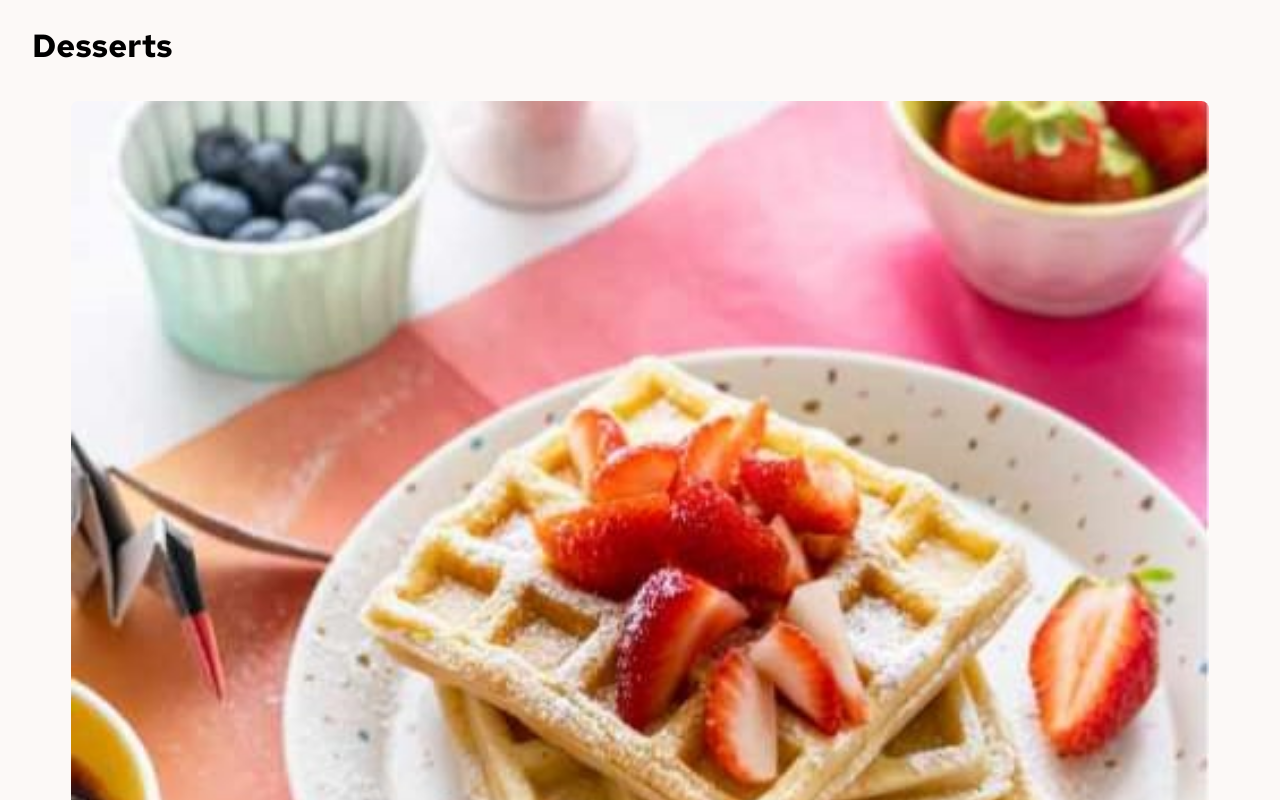
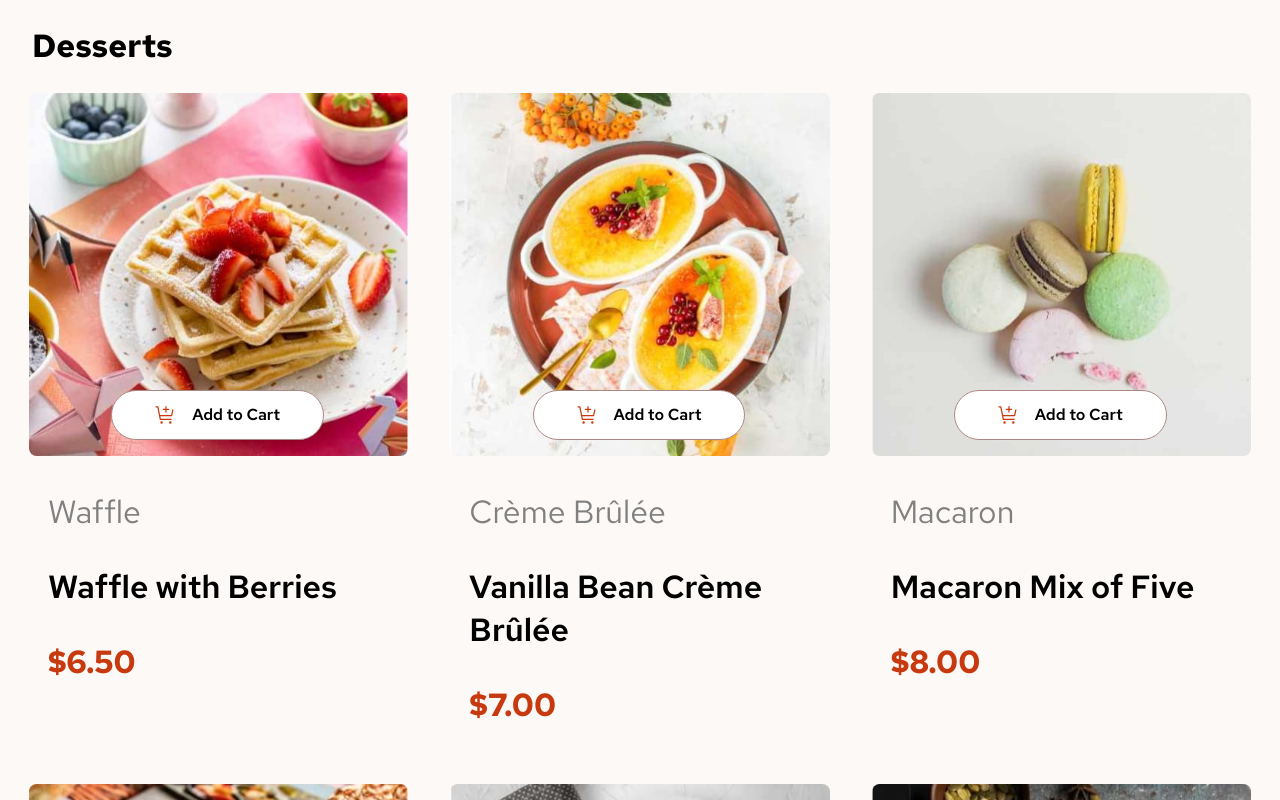
Before and after one commit to Daniel-san8/Ecommerce, a React (Vite) app: page / in a window 1280 px wide. Shown: the top 800 px of the page. Built offline with nearby package versions, Linux system fonts and the light colour scheme.

Commit message:
responsivo para laptop feito

```diff
--- a/src/components/Carrinho/ButtonImg/ButtonImg.jsx
+++ b/src/components/Carrinho/ButtonImg/ButtonImg.jsx
@@ -2,21 +2,64 @@ import styled from "styled-components";
 
 export const StyledContainerButtonCart = styled.div`
   background-color: white;
+
   width: ${(props) => {
-    return props.$larguraUsuario >= 768 ? "80%" : "50%";
+    if (props.$larguraUsuario >= 1024) {
+      return "50%";
+    } else if (props.$larguraUsuario < 1024 && props.$larguraUsuario >= 768) {
+      return "80%";
+    } else if (
+      props.$larguraUsuario < 1024 &&
+      props.$larguraUsuario < 768 &&
+      props.$larguraUsuario <= 425
+    ) {
+      return "50%";
+    }
   }};
+
   height: ${(props) => {
-    return props.$larguraUsuario >= 768 ? "8%" : "10%";
+    if (props.$larguraUsuario >= 1024) {
+      return "7%";
+    } else if (props.$larguraUsuario < 1024 && props.$larguraUsuario >= 768) {
+      return "8%";
+    } else if (
+      props.$larguraUsuario < 1024 &&
+      props.$larguraUsuario < 768 &&
+      props.$larguraUsuario <= 425
+    ) {
+      return "10%";
+    }
   }};
+
   max-width: 300px;
   position: absolute;
+
   bottom: ${(props) => {
-    return props.$larguraUsuario >= 768 ? "24%" : "130px";
+    if (props.$larguraUsuario >= 1024) {
+      return "46%";
+    } else if (props.$larguraUsuario < 1024 && props.$larguraUsuario >= 768) {
+      return "24%";
+    } else if (
+      props.$larguraUsuario < 1024 &&
+      props.$larguraUsuario < 768 &&
+      props.$larguraUsuario <= 425
+    ) {
+      return "130px";
+    }
   }};
   right: ${(props) => {
-    return props.$larguraUsuario >= 768 ? "30%" : "25%";
+    if (props.$larguraUsuario >= 1024) {
+      return "25%";
+    } else if (props.$larguraUsuario < 1024 && props.$larguraUsuario >= 768) {
+      return "30%";
+    } else if (
+      props.$larguraUsuario < 1024 &&
+      props.$larguraUsuario < 768 &&
+      props.$larguraUsuario <= 425
+    ) {
+      return "25%";
+    }
   }};
-
   display: ${(props) => (props.$quantidade <= 0 ? "flex" : "none")};
   justify-content: center;
   align-items: center;
@@ -26,13 +69,41 @@ export const StyledContainerButtonCart = styled.div`
   }};
   border: 1px solid hsl(7, 20%, 60%);
   cursor: pointer;
+
   font-size: ${(props) => {
-    return props.$larguraUsuario >= 768 ? "1.5rem" : "1rem";
+    if (props.$larguraUsuario >= 1024) {
+      return "1rem";
+    } else if (props.$larguraUsuario < 1024 && props.$larguraUsuario >= 768) {
+      return "1.5rem";
+    } else if (
+      props.$larguraUsuario < 1024 &&
+      props.$larguraUsuario < 768 &&
+      props.$larguraUsuario <= 425
+    ) {
+      return "1rem";
+    }
   }};
+
   transition: 0.2s;
   &:hover {
     filter: grayscale(0.5);
   }
+`;
+
+export const StyledCarrinhoProntoImg = styled.img`
+  height: ${(props) => {
+    if (props.$larguraUsuario >= 1024) {
+      return "initial";
+    } else if (props.$larguraUsuario < 1024 && props.$larguraUsuario >= 768) {
+      return "35px";
+    } else if (
+      props.$larguraUsuario < 1024 &&
+      props.$larguraUsuario < 768 &&
+      props.$larguraUsuario <= 425
+    ) {
+      return "initial";
+    }
+  }};
 `;
 
 export const StyledTextoButtonCart = styled.span`
@@ -49,10 +120,30 @@ export const StyledButtonOnProduct = styled.div`
   max-width: 300px;
   position: absolute;
   bottom: ${(props) => {
-    return props.$larguraUsuario >= 768 ? "24%" : "130px";
+    if (props.$larguraUsuario >= 1024) {
+      return "46%";
+    } else if (props.$larguraUsuario < 1024 && props.$larguraUsuario >= 768) {
+      return "24%";
+    } else if (
+      props.$larguraUsuario < 1024 &&
+      props.$larguraUsuario < 768 &&
+      props.$larguraUsuario <= 425
+    ) {
+      return "130px";
+    }
   }};
   right: ${(props) => {
-    return props.$larguraUsuario >= 768 ? "30%" : "25%";
+    if (props.$larguraUsuario >= 1024) {
+      return "25%";
+    } else if (props.$larguraUsuario < 1024 && props.$larguraUsuario >= 768) {
+      return "30%";
+    } else if (
+      props.$larguraUsuario < 1024 &&
+      props.$larguraUsuario < 768 &&
+      props.$larguraUsuario <= 425
+    ) {
+      return "25%";
+    }
   }};
   display: ${(props) => (props.$itens > 0 ? "flex" : "none")};
   align-items: center;
--- a/src/components/Carrinho/CarrinhoPronto.jsx
+++ b/src/components/Carrinho/CarrinhoPronto.jsx
@@ -1,5 +1,6 @@
 import React from "react";
 import {
+  StyledCarrinhoProntoImg,
   StyledContainerButtonCart,
   StyledTextoButtonCart,
 } from "./ButtonImg/ButtonImg";
@@ -51,10 +52,7 @@ const CarrinhoPronto = ({ quantidadeCarrinho, id }) => {
           $quantidade={quantidadeCarrinho}
           onClick={setarWrapper}
         >
-          <img
-            style={{ height: larguraUsuario >= 768 ? "35px" : "initial" }}
-            src="./src/assets/images/icon-add-to-cart.svg"
-          />
+          <StyledCarrinhoProntoImg src="./src/assets/images/icon-add-to-cart.svg" />
           <StyledTextoButtonCart>Add to Cart</StyledTextoButtonCart>
         </StyledContainerButtonCart>
       ) : (
--- a/src/components/Produtos/ComponentsImagem.jsx
+++ b/src/components/Produtos/ComponentsImagem.jsx
@@ -1,17 +1,33 @@
 import styled from "styled-components";
 
+export const StyledDivPrincipal = styled.div`
+  display: flex;
+  width: ${(props) => {
+    return props.$larguraUsuario < 1024 ? "initial" : "100%";
+  }};
+  flex-direction: ${(props) => {
+    return props.$larguraUsuario < 1024 ? "column" : "row";
+  }};
+  flex-wrap: ${(props) => {
+    return props.$larguraUsuario < 1024 ? "nowrap" : "wrap";
+  }};
+`;
+
 export const StyledDivImg = styled.div`
-  display: flex;
-  flex-direction: column;
+  flex: 1 1 calc(33.333% - 10px);
   position: relative;
 `;
 
 export const StyledImg = styled.img`
   border-radius: 0.6rem;
   max-width: 90%;
-  width: 100%;
-  margin: 2rem auto;
-  display: block;
+  width: ${(props) => {
+    return props.$larguraUsuario < 1024 ? "90%" : "100%";
+  }};
+  margin: ${(props) => {
+    return props.$larguraUsuario < 1024 ? "2rem auto" : "1.5rem auto";
+  }};
+  display: flex;
   border: ${({ on }) =>
     on > 0 ? "2px solid hsl(14, 86%, 42%)" : "2px solid transparent"};
   transition: 0.3s;
--- a/src/components/Produtos/Produtos.jsx
+++ b/src/components/Produtos/Produtos.jsx
@@ -4,6 +4,7 @@ import {
   StyledCategory,
   StyledDadosImagem,
   StyledDivImg,
+  StyledDivPrincipal,
   StyledImg,
   StyledName,
   StyledPreco,
@@ -26,7 +27,7 @@ const Produtos = () => {
 
   if (dados === null) return null;
   return (
-    <>
+    <StyledDivPrincipal $larguraUsuario={larguraUsuario}>
       {dados.map(({ image, category, name, price, id }) => {
         const itemNoCarrinho = itensNoCarrinho.find((item) => item.id === id);
         let quantity = 0;
@@ -34,8 +35,9 @@ const Produtos = () => {
           quantity = itemNoCarrinho.quantidade;
         }
         return (
-          <StyledDivImg key={category}>
+          <StyledDivImg $larguraUsuario={larguraUsuario} key={category}>
             <StyledImg
+              $larguraUsuario={larguraUsuario}
               on={quantity}
               src={
                 larguraUsuario <= 420
@@ -70,7 +72,7 @@ const Produtos = () => {
           tirarTodosItens={tirarTodosItens}
         />
       )}
-    </>
+    </StyledDivPrincipal>
   );
 };
 
```
